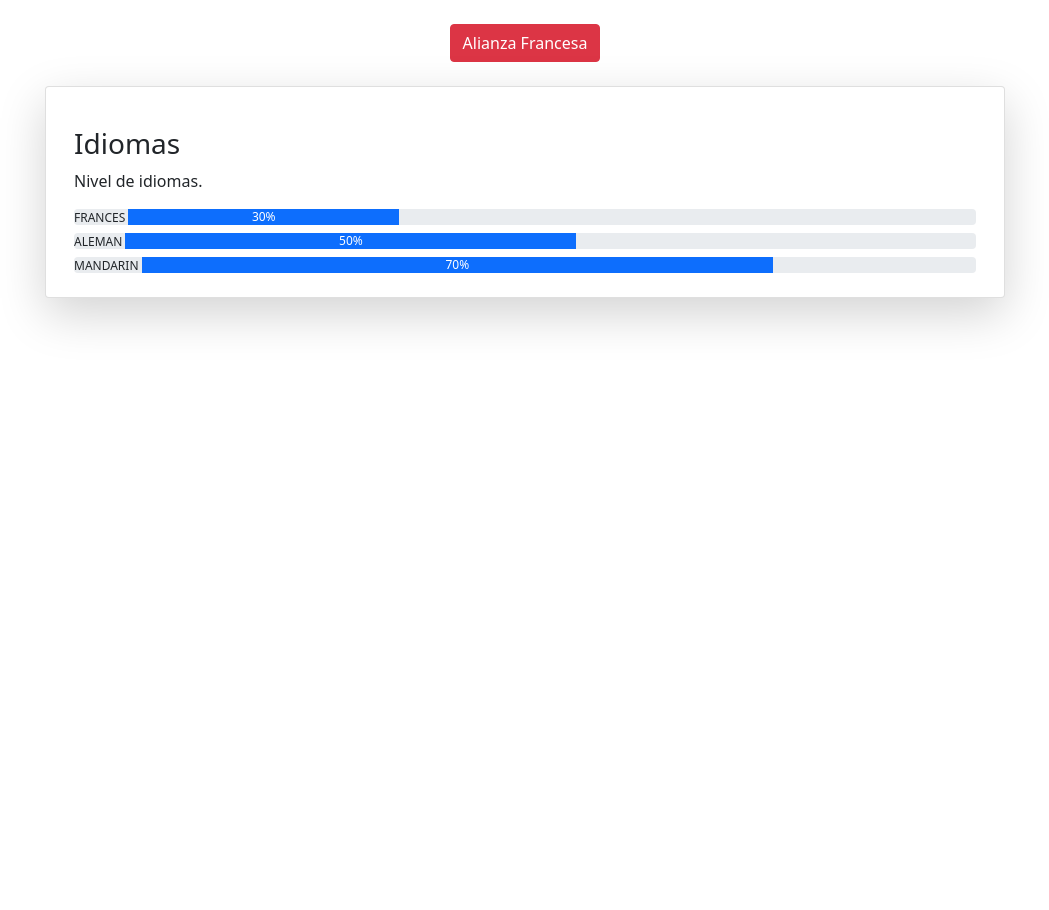
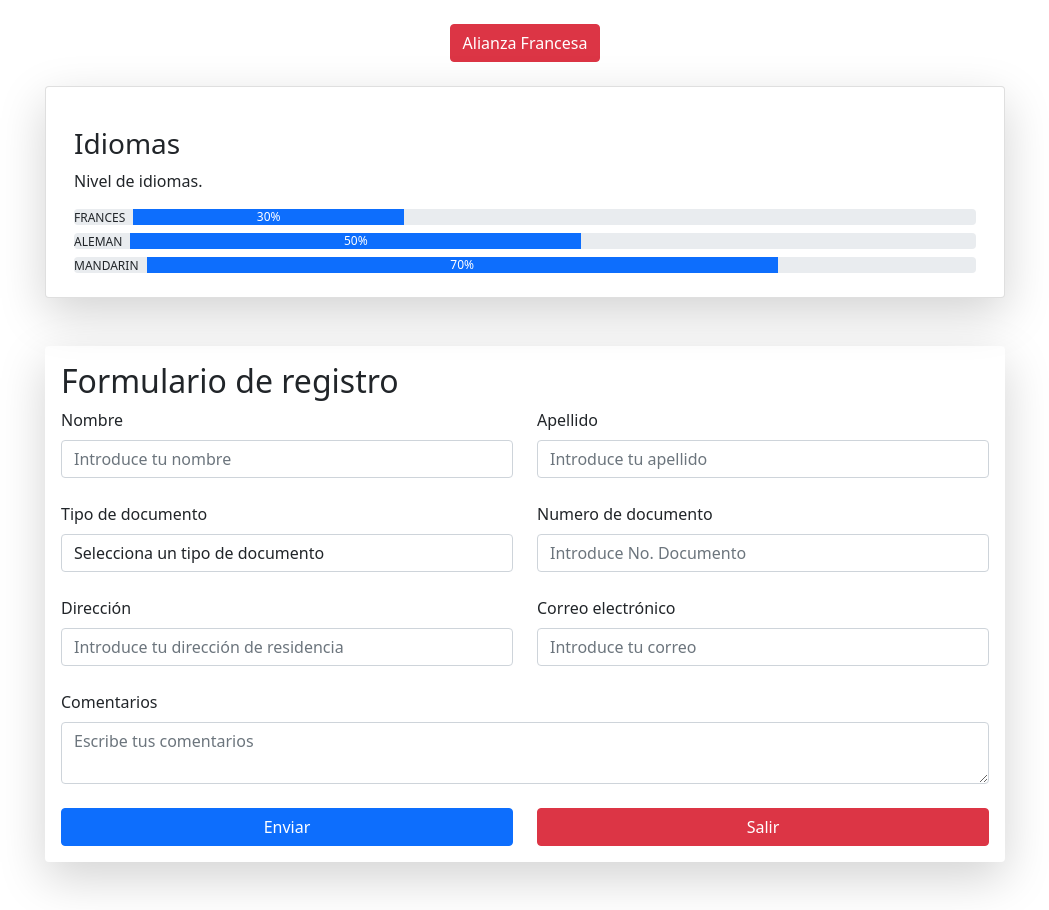
Before and after one commit to DianaMAlfonso/container.bootstrap, a plain HTML site: page elementos.html in a window 1280 px wide. Shown: the whole page, without its empty margins (115-1164 px from the left). Before the commit the page ends 800 px from the top, so only its background shows below. Drawn offline with nearby package versions, Linux system fonts and the light colour scheme.

Commit message:
formulario

```diff
--- a/elementos.html
+++ b/elementos.html
@@ -15,6 +15,7 @@
 
 <body>
 
+    <!--modal-->
     <div class="text-center mt-4">
         <button type="button" class="btn btn-danger" data-bs-toggle="modal" data-bs-target="#exampleModal">
             Alianza Francesa
@@ -34,7 +35,7 @@
                         expertos en la enseñanza del idioma.
                     </div>
                     <div class="modal-footer">
-                        <p>Mas información en </p><a href="https://bogota.alianzafrancesa.edu.co/#/"></a>
+                        <p>Mas información en <a href="https://bogota.alianzafrancesa.edu.co" target="_blank" class="text-primary">Alianza Francesa</a></p>
                         <button type="button" class="btn btn-primary">Cerrar</button>
                     </div>
                 </div>
@@ -42,31 +43,77 @@
         </div>
     </div>
 
+    <!--barras de progreso-->
     <div class="card w-75 mt-4 shadow-lg p-3 mb-5 bg-body rounded mx-auto">
         <div class="container mt-4">
             <h3>Idiomas</h3>
-            <p >Nivel de idiomas.</p>
+            <p>Nivel de idiomas.</p>
             <div class="progress mb-2">
-                <p>FRANCES</p> &nbsp;
-                <div class="progress-bar" role="progressbar" style="width: 30%;" aria-valuenow="30"
-                    aria-valuemin="0" aria-valuemax="100">30%</div>
+                <p class="me-2">FRANCES</p>
+                <div class="progress-bar" role="progressbar" style="width: 30%;" aria-valuenow="30" aria-valuemin="0"
+                    aria-valuemax="100">30%</div>
             </div>
             <div class="progress mb-2">
-                <p>ALEMAN</p> &nbsp;
-                <div class="progress-bar" role="progressbar" style="width: 50%;" aria-valuenow="50"
-                    aria-valuemin="0" aria-valuemax="100">50%</div>
+                <p class="me-2">ALEMAN</p>
+                <div class="progress-bar" role="progressbar" style="width: 50%;" aria-valuenow="50" aria-valuemin="0"
+                    aria-valuemax="100">50%</div>
             </div>
             <div class="progress mb-2">
-                <P>MANDARIN</P> &nbsp;
-                <div class="progress-bar" role="progressbar" style="width: 70%;" aria-valuenow="70"
-                    aria-valuemin="0" aria-valuemax="100">70%</div>
+                <P class="me-2">MANDARIN</P>
+                <div class="progress-bar" role="progressbar" style="width: 70%;" aria-valuenow="70" aria-valuemin="0"
+                    aria-valuemax="100">70%</div>
             </div>
 
         </div>
     </div>
 
-
-
+    <!--formulario-->
+    <div class="form w-75 mt-4 shadow-lg p-3 mb-5 bg-body rounded mx-auto">
+        <h2>Formulario de registro</h2>
+        <div class="row row-cols-2">
+            <div data-mdb-input-init>
+                <label class="form-label">Nombre</label>
+                <input type="text" class="form-control" placeholder="Introduce tu nombre"/>
+            </div>
+            <div data-mdb-input-init>
+                <label class="form-label">Apellido</label>
+                <input type="text" class="form-control" placeholder="Introduce tu apellido"/>
+            </div>
+            <div data-mdb-input-init>
+                <label class="form-label mt-4">Tipo de documento</label>
+                <select class="form-control">
+                <option>Selecciona un tipo de documento</option>
+                <option>Cedula</option>
+                <option>Tarjeta de identidad</option>
+                <option>Otros</option>
+            </select>
+            </div>
+            <div data-mdb-input-init>
+                <label class="form-label mt-4">Numero de documento</label>
+                <input type="text" class="form-control" placeholder="Introduce No. Documento"/>
+            </div>
+            <div data-mdb-input-init>
+                <label class="form-label mt-4">Dirección</label>
+                <input type="text" class="form-control" placeholder="Introduce tu dirección de residencia"/>
+            </div>
+            <div data-mdb-input-init>
+                <label class="form-label mt-4">Correo electrónico</label>
+                <input type="email" class="form-control" placeholder="Introduce tu correo"/>
+            </div>
+        </div>
+            <div class="comentario mt-4">
+                <label class="form-label">Comentarios</label>
+                <textarea class="form-control" placeholder="Escribe tus comentarios"></textarea>
+            </div>
+        <div class="row row-cols-2 mt-4">
+            <div class="Enviar">
+                <button class="btn btn-primary w-100" type="button">Enviar</button>
+            </div>
+            <div class="Salir">
+                <button class="btn btn-danger w-100" type="button">Salir</button>
+            </div>
+        </div>
+    </div>
 
     <!--bootstrap-->
     <script src="https://cdn.jsdelivr.net/npm/bootstrap@5.0.2/dist/js/bootstrap.bundle.min.js"
```
